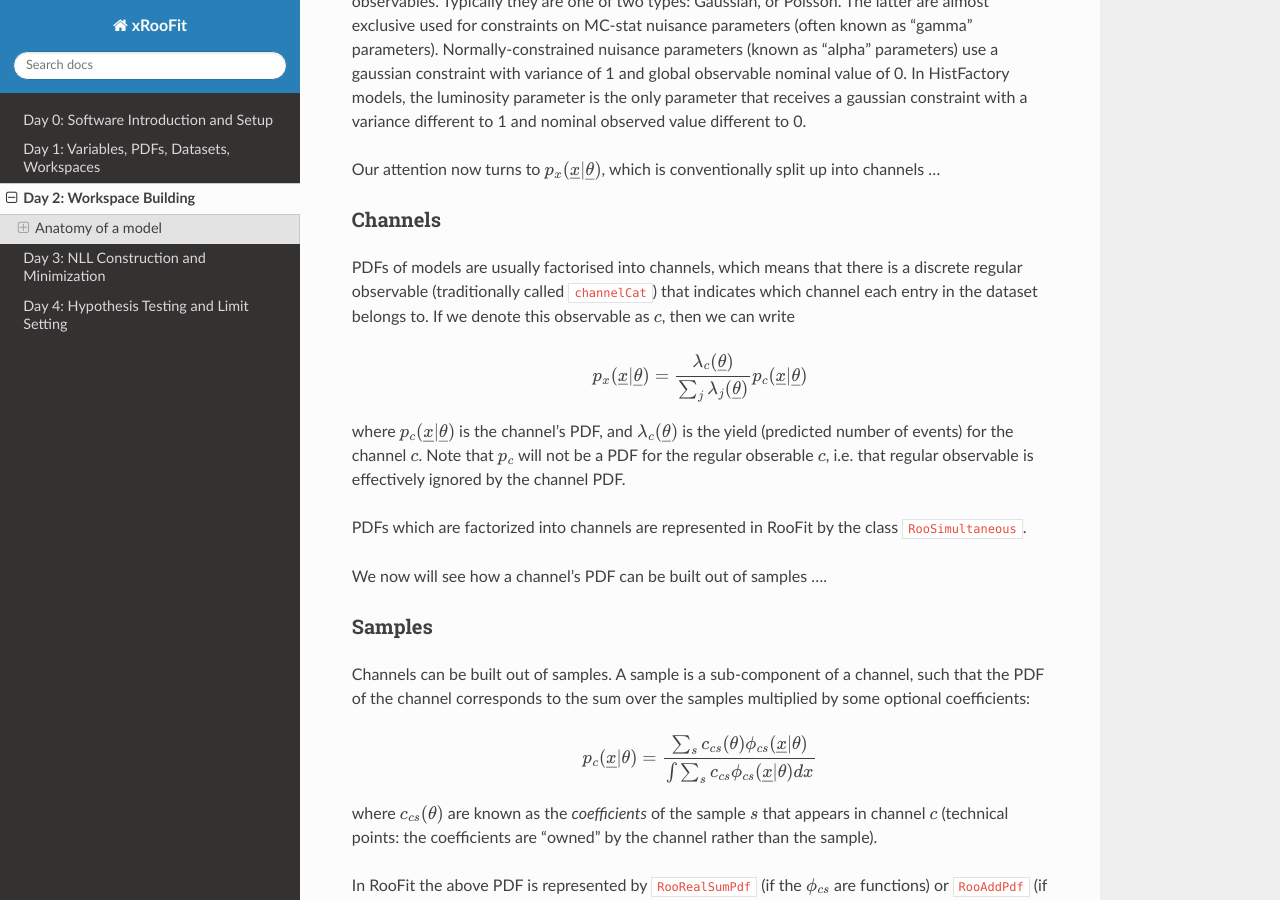
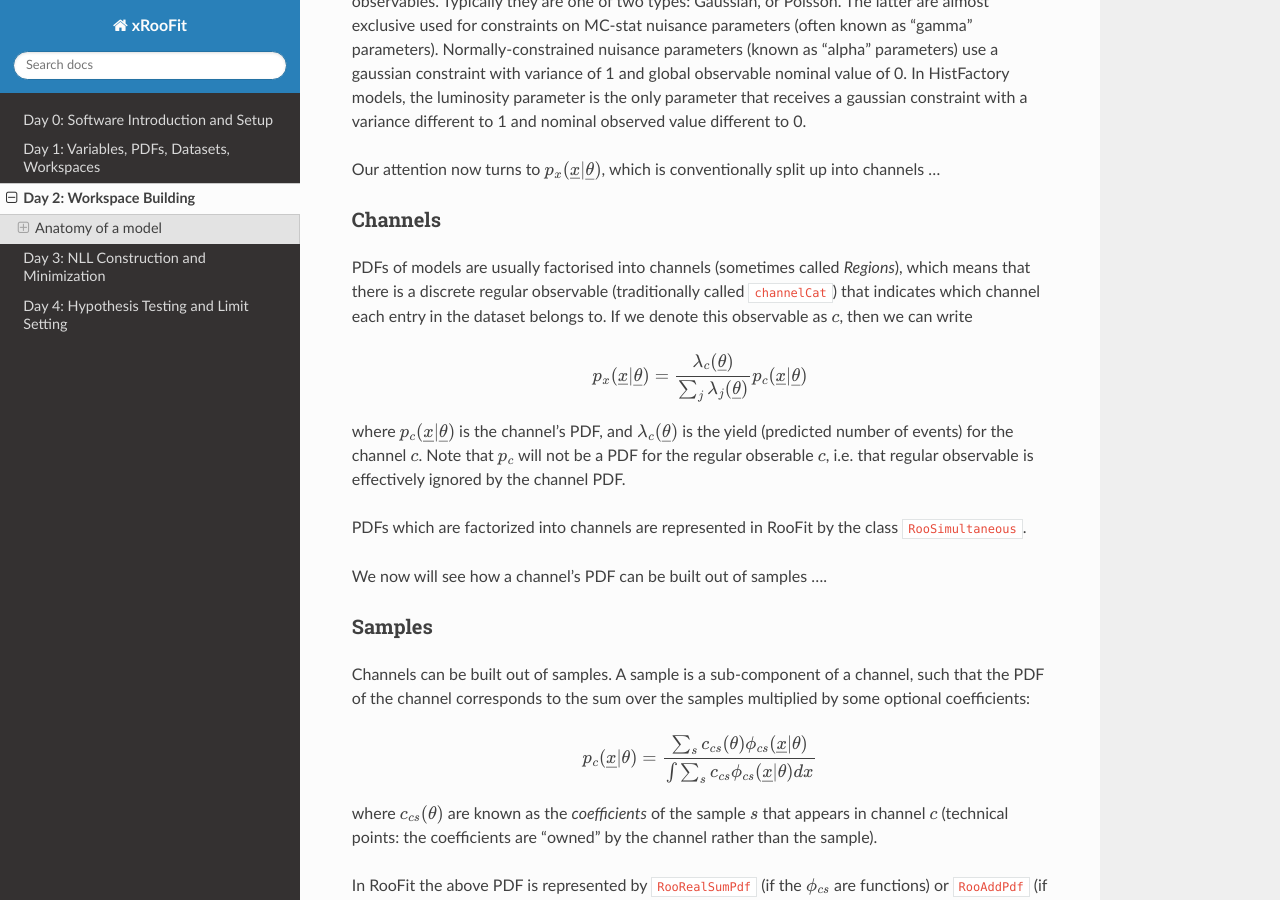
Before and after one commit to will-cern/xroofit-readthedocs, a Sphinx documentation site: the page built from docs/source/workspaceBuilding.rst, in a window 1280 px wide and 900 px high, scrolled down 806 px. Built offline with Sphinx 7.4.7 and the Read the Docs theme 3.1.0, drawn with Linux system fonts in a browser that asks for light colours.

Commit message:
Update workspaceBuilding.rst

```diff
--- a/docs/source/workspaceBuilding.rst
+++ b/docs/source/workspaceBuilding.rst
@@ -29,7 +29,7 @@ Our attention now turns to :math:`p_x(\underline{x}|\underline{\theta})`, which
 
 Channels
 ---------
-PDFs of models are usually factorised into channels, which means that there is a discrete regular observable (traditionally called ``channelCat``) that indicates which channel each entry in the dataset belongs to. If we denote this observable as :math:`c`, then we can write
+PDFs of models are usually factorised into channels (sometimes called `Regions`), which means that there is a discrete regular observable (traditionally called ``channelCat``) that indicates which channel each entry in the dataset belongs to. If we denote this observable as :math:`c`, then we can write
 
 .. math::
 
```
